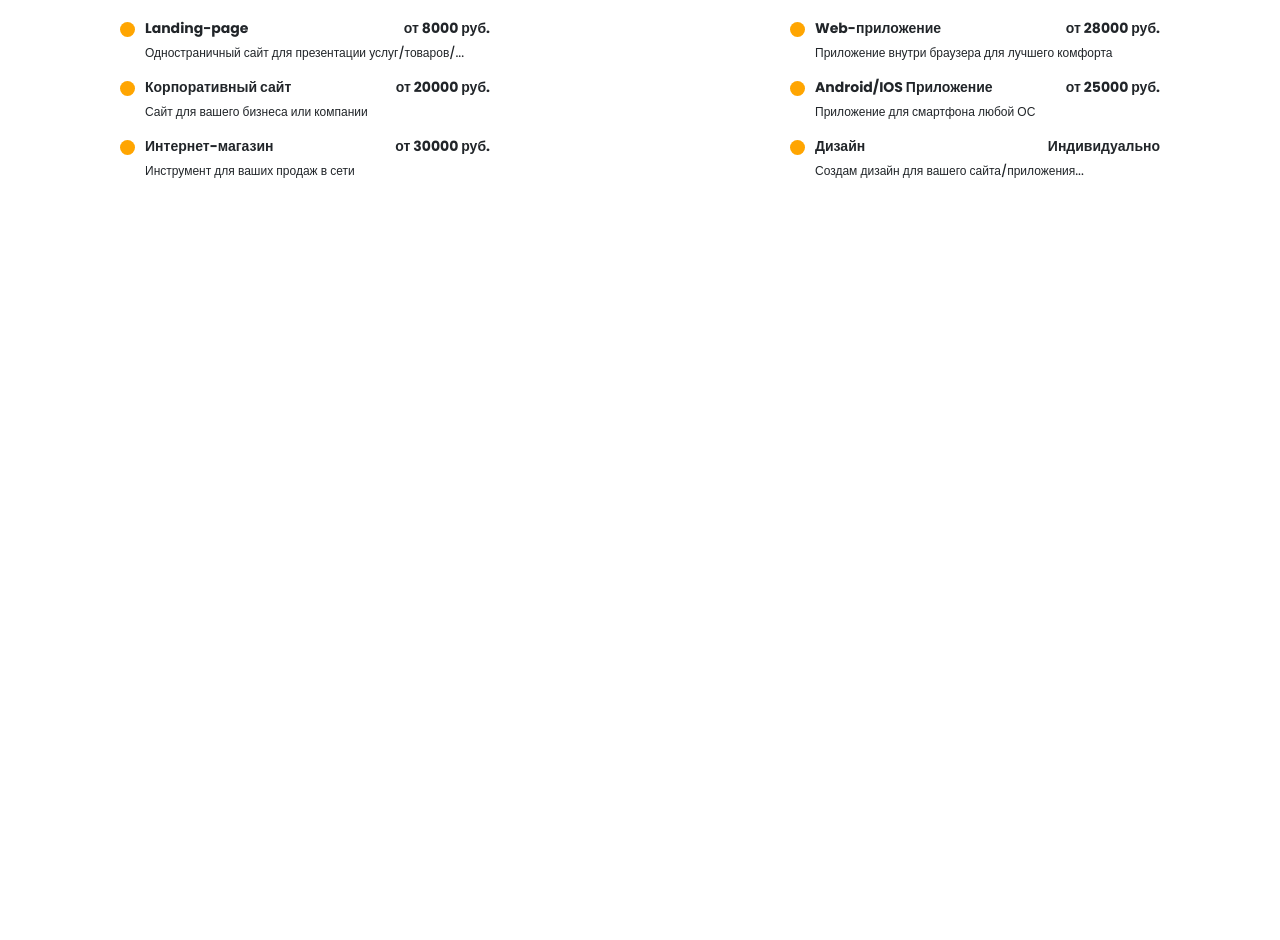
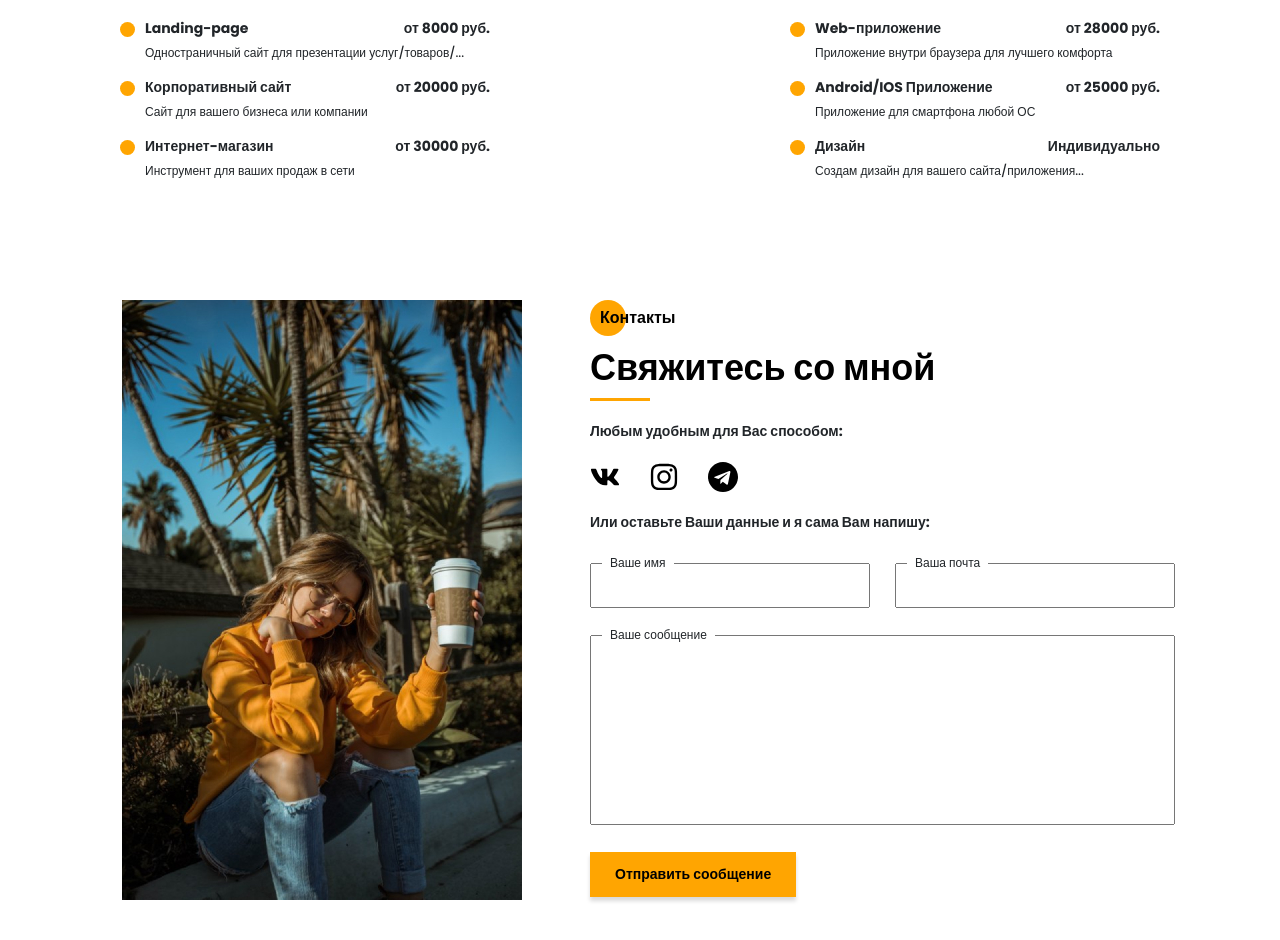
Before and after one commit to artemtumanov/portfolio, a website: page src/index.html in a window 1280 px wide. Shown: the part 4348-5288 px from the top of the page. Before the commit the page ends 4648 px from the top, so only its background shows below. Drawn offline with nearby package versions, Linux system fonts and the light colour scheme; files that its build step writes are made by us from their sources; files whose address does not match are found by name.

Commit message:
add contacts

```diff
--- a/src/index.html
+++ b/src/index.html
@@ -384,7 +384,46 @@
 
     <section class="contacts">
         <div class="container">
-
+            <div class="contacts__wrapper">
+                <div class="contacts__my-photo">
+                    <img src="img/main_photo.jpg" alt="my-photo">
+                </div>
+                <div class="contacts__info">
+                    <h2 class="title title_fz16 circle contacts__title">Контакты</h2>
+                    <div class="title contacts__descr">Свяжитесь со мной</div>
+                    <div class="divider"></div>
+                    <div class="contacts__text">Любым удобным для Вас способом:</div>
+                    <div class="contacts__social">
+                        <a href="#" class="contacts__link">
+                            <img src="icons/social/vk.svg" alt="vkontakte">
+                        </a>
+                        <a href="#" class="contacts__link">
+                            <img src="icons/social/instagram.svg" alt="instagram">
+                        </a>
+                        <a href="#" class="contacts__link">
+                            <img src="icons/social/telegram.svg" alt="telegram">
+                        </a>
+                    </div>
+                    <div class="contacts__text">Или оставьте Ваши данные и я сама Вам напишу:</div>
+                    <form action="#" class="contacts__form">
+                        <div class="contacts__input">
+                            <input name="name" id="name" type="text">
+                            <label for="name">Ваше имя</label>
+                        </div>
+                        <div class="contacts__input">
+                            <input name="email" id="email" type="email">
+                            <label for="email">Ваша почта</label>
+                        </div>
+                        <div class="contacts__textarea">
+                            <textarea name="text" id="text"></textarea>
+                            <label for="text">Ваше сообщение</label>
+                        </div>
+                        <div>
+                            <button class="btns__link">Отправить сообщение</button>
+                        </div>
+                    </form>
+                </div>
+            </div>
         </div>
     </section>
     <script src="js/script.js"></script>
--- a/src/sass/blocks/_contacts.scss
+++ b/src/sass/blocks/_contacts.scss
@@ -1,3 +1,84 @@
 .contacts {
-    padding-top: 120px;
+    padding: 120px 0 92px 0;
+    &__wrapper {
+        padding: 0 35px 0 52px;
+        display: grid;
+        grid-template-columns: 400px 585px;
+        justify-content: space-between;
+    }
+    &__title {
+        padding-top: 6px;
+        padding-left: 10px;
+    }
+    &__descr {
+        margin-top: 6px;
+    }
+    .divider {
+        margin: 0;
+    }
+    &__text {
+        margin-top: 20px;
+        font-weight: 700;
+        font-size: 14px;
+        line-height: 21px;
+    }
+    &__social {
+        margin-top: 20px;
+        img {
+            width: 30px;
+            height: 30px;
+        }
+    }
+    &__link {
+        margin-right: 25px;
+        &:hover {
+            text-decoration: none;
+        }
+    }
+    &__form {
+        margin-top: 30px;
+        display: grid;
+        grid-template: 45px 190px 45px / repeat(2, 280px);
+        justify-content: space-between;
+        row-gap: 27px;
+    }
+    &__input {
+        position: relative;
+        input {
+            padding: 0 20px;
+            width: 100%;
+            height: 100%;
+            font-weight: 500;
+            font-size: 12px;
+        }
+    }
+    &__textarea {
+        grid-column: 1 / 3;
+        position: relative;
+        textarea {
+            padding: 20px;
+            width: 100%;
+            height: 100%;
+            resize: none;
+            font-weight: 500;
+            font-size: 12px;
+        }
+    }
+    label {
+        position: absolute;
+        top: -9px;
+        left: 12px;
+        height: 18px;
+        font-weight: 500;
+        font-size: 12px;
+        background-color: #fff;
+        padding: 0 8px;
+        margin-bottom: 0;
+    }
+    .btns__link {
+        border: none;
+        font-weight: 700;
+        font-size: 14px;
+        line-height: 21px;
+    }
 }
```
Also changed, not shown: dist/css/style.min.css, dist/index.html.
